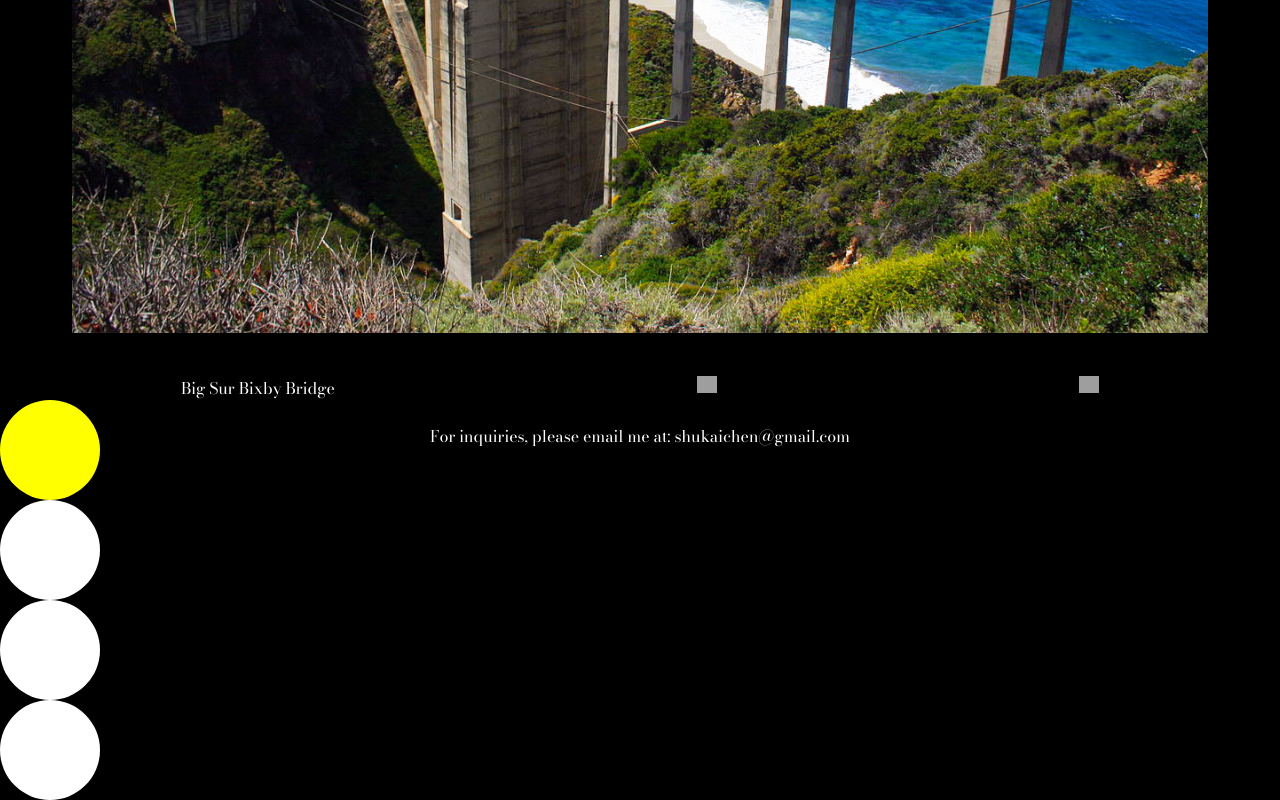
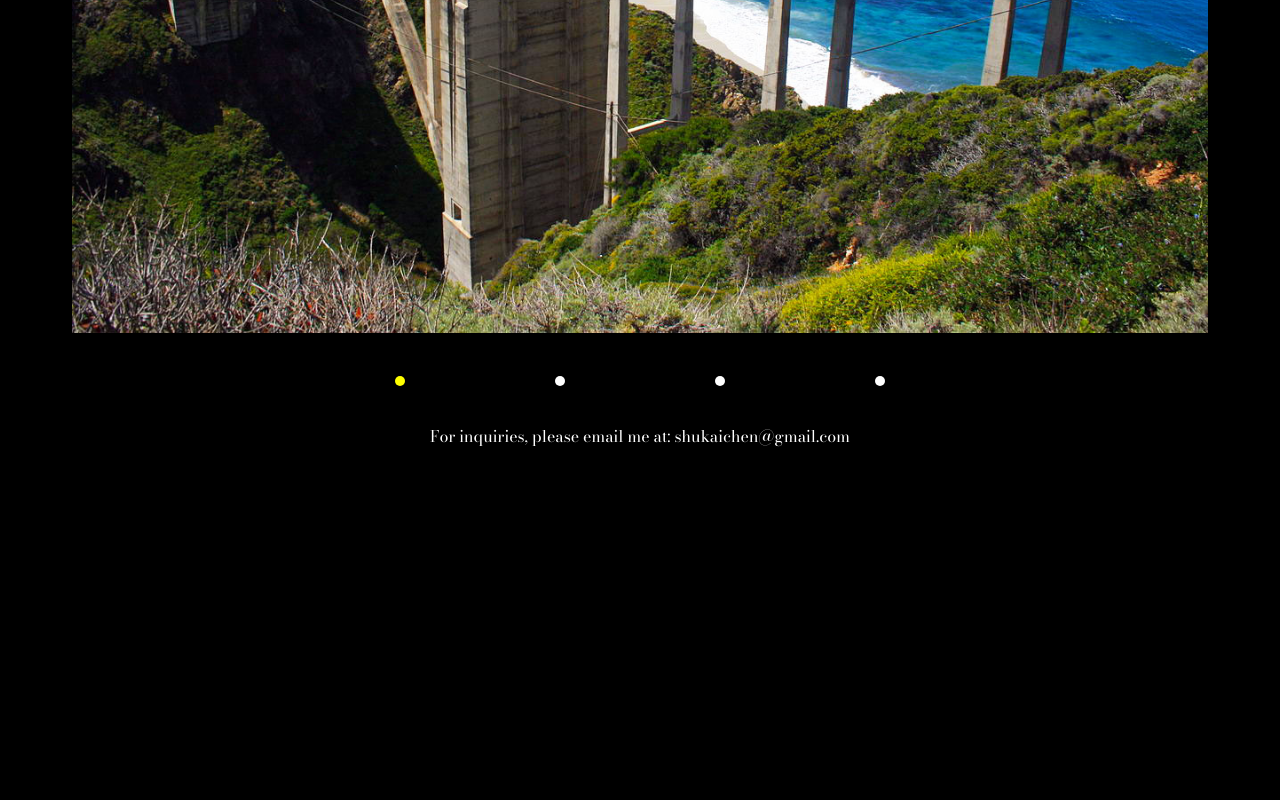
Before and after one commit to davidjakubiec/Kai-Chen-Photography, a React app: page /gallery in a window 1280 px wide. Shown: the part 1612-2412 px from the top of the page. After the commit the page ends 2108 px from the top, so only its background shows below. Built offline with nearby package versions, Linux system fonts and the light colour scheme; grey boxes are pictures that could not be loaded; a web font is replaced by a local one.

Commit message:
dots and arrows in gallery are positioned well

```diff
--- a/src/App.scss
+++ b/src/App.scss
@@ -160,6 +160,7 @@ a {
 }
 
 #gallery-container {
+    position: relative;
     overflow-x: auto; /* Enable horizontal scrolling when content overflows */
     white-space: nowrap;
     display: flex;
@@ -172,14 +173,45 @@ a {
 }
 
 .button-container {
-    display: flex;
-    justify-content: space-around;
-    z-index: 100;
+    position: absolute;
+    // background-color: red;
+    // transform: translate(0%, 0%);
+    width: 100vw;
+    height: 10vh;
+    // display: flex;
+    // justify-content: space-around;
+    // z-index: 100;
 }
 
-.gallery-arrow-buttons {
+.gallery-arrow-left-button {
+    position: absolute;
+    transform: translate(5vw, -60vh);
     width: 20px;
     height: 20px;
+    z-index: 101;
+    font-size: 100px;
+    font-weight: 700;
+    color: rgba(white, 0.5);
+    font-family: 'Poppins', sans-serif;
+}
+
+.gallery-arrow-left-button:hover {
+    cursor: pointer;
+}
+
+.gallery-arrow-right-button {
+    position: absolute;
+    transform: translate(90vw, -60vh);
+    width: 20px;
+    height: 20px;
+    z-index: 101;
+    font-size: 100px;
+    font-weight: 700;
+    font-family: 'Poppins', sans-serif;
+}
+
+.gallery-arrow-right-button:hover {
+    cursor: pointer;
 }
 
 .gallery-arrow-buttons:hover {
@@ -202,12 +234,19 @@ a {
 }
 
 .gallery-dots {
-    width: 100px; /* Set the width of the circle */
-    height: 100px; /* Set the height of the circle */
+    width: 10px; /* Set the width of the circle */
+    height: 10px; /* Set the height of the circle */
     background-color: white; /* Set the background color to white */
     border-radius: 50%;
 }
 
+.dots-container {
+    display:flex;
+    // background-color: green;
+    width: 50vw;
+    justify-content: space-around;
+    margin-left: 25vw;
+}
 
 
 .nav {
--- a/src/components/Gallery.js
+++ b/src/components/Gallery.js
@@ -85,14 +85,11 @@ const Gallery = () => {
     </div>
 
     <div className='button-container'>
-        <div>{captions[currImageIdx]}</div>
-        <img className='gallery-arrow-buttons' src='https://www.svgrepo.com/show/486232/left-arrow-backup-2.svg' onClick={scrollPrev}></img>
-        <img className='gallery-arrow-buttons' src='https://www.svgrepo.com/show/520912/right-arrow.svg' onClick={scrollNext}></img>
+        {/* <div className='captions'>{captions[currImageIdx]}</div> */}
+        <div className='gallery-arrow-left-button' onClick={scrollPrev}>{"<"}</div>
+        <div className='gallery-arrow-right-button' onClick={scrollNext}>{">"}</div>
     </div>
-        {images.forEach((el, idx) => {
-
-        })}
-        <div>{dots}</div>
+        <div className='dots-container'>{dots}</div>
     </div>
   )
 }
--- a/src/index.html
+++ b/src/index.html
@@ -8,7 +8,7 @@
     <link rel="preconnect" href="https://fonts.googleapis.com">
     <link rel="preconnect" href="https://fonts.gstatic.com" crossorigin>
     <link href="https://fonts.googleapis.com/css2?family=Bodoni+Moda:opsz@6..96&family=Open+Sans:wght@300&family=Playfair+Display:ital@0;1&family=Roboto:wght@900&family=Sacramento&display=swap" rel="stylesheet">
-
+    <link href="https://fonts.googleapis.com/css2?family=Lato:ital,wght@0,400;0,900;1,400&family=Poppins&display=swap" rel="stylesheet">
 </head>
 <body>
     <div id="app"></div>
```
